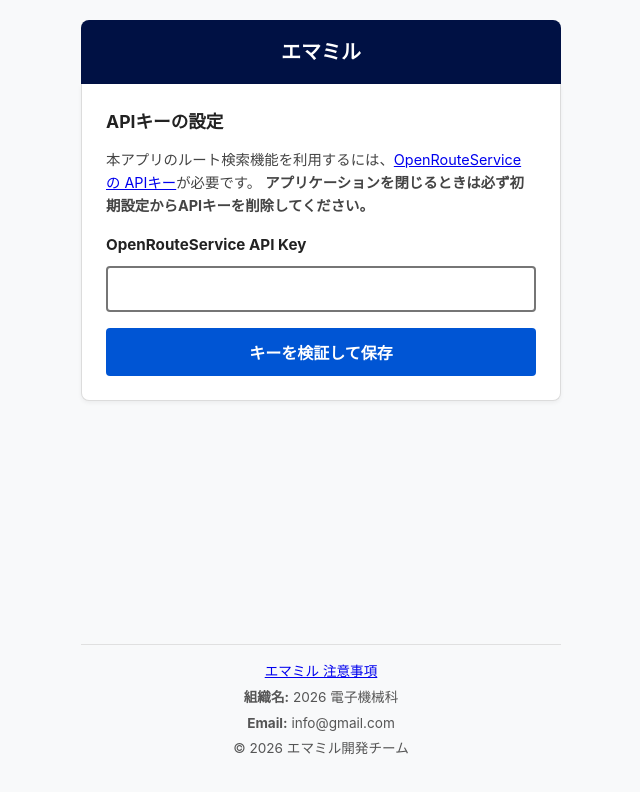
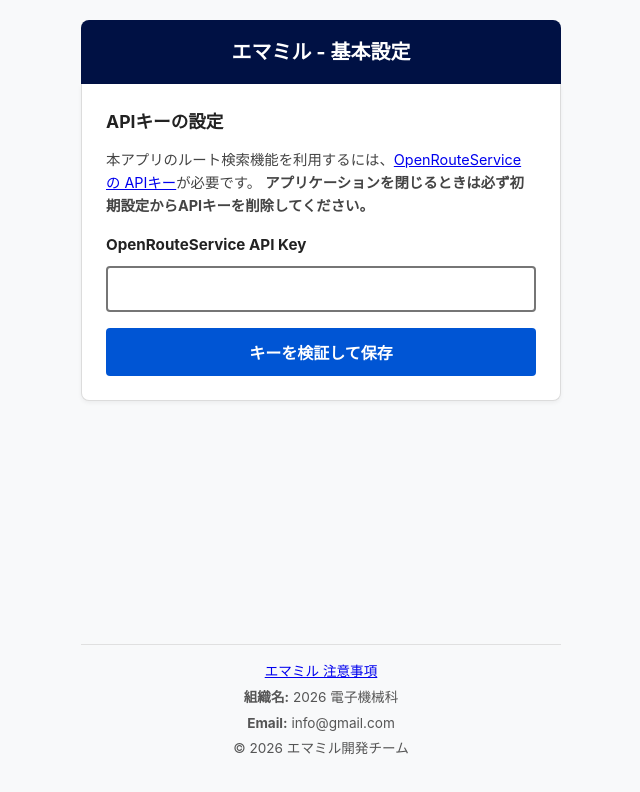
Before and after one commit to Fuji2024037/Kadaikenkyu_2026_KANAI.github.io, a plain HTML site: page index.html in a window 1280 px wide. Shown: the whole page, without its empty margins (319-959 px from the left). Drawn offline with Linux system fonts and the light colour scheme.

Commit message:
Update index.html

```diff
--- a/index.html
+++ b/index.html
@@ -203,7 +203,7 @@
 <body>
 
 <header>
-    <h1>エマミル</h1>
+    <h1>エマミル - 基本設定</h1>
 </header>
 
 <div class="container">
```
